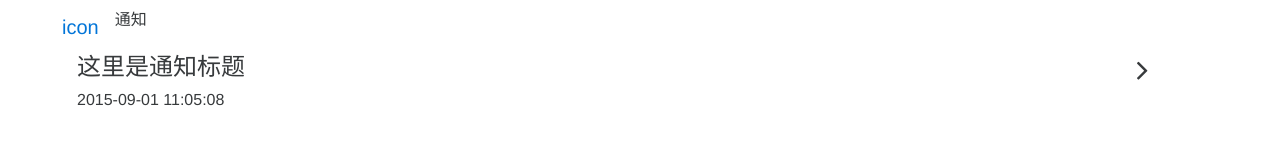
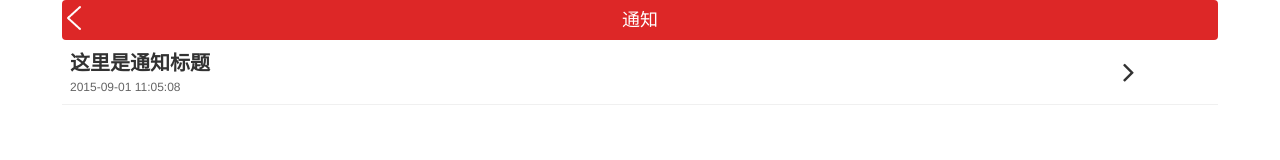
Before and after one commit to liusiyu/OneBuyingMobile, a plain HTML site: page notice.html in a window 1280 px wide. Drawn offline with Linux system fonts and the light colour scheme.

Commit message:
通知
通知

```diff
--- a/css/base.css
+++ b/css/base.css
@@ -527,6 +527,20 @@ p{margin: 0;}
 .user-id .user-coin{color: #ffff00;font-size: 18px;}
 
 /*通知*/
+.notice-list{border-bottom: 1px solid #f0f0f0;padding: 8px;display: block;color: #323232;}
+.notice-list:focus{text-decoration: none;color: #323232}
+.notice-list .col-xs-11,.col-xs-1{padding: 0;}
+.notice-title{font-size: 20px;font-weight: 600;}
+.notice-time{font-size: 12px;color: #646464;}
+.notice-arrow{padding: 8px;}
+
+
+
+
+
+
+
+
 
 
 
--- a/notice.html
+++ b/notice.html
@@ -15,24 +15,28 @@
 
 <body>
     <!--导航-->
-    <nav class="navbar">
-        <div class="container">
-            <a href="#" class="navbar-brand">icon</a>
+    <nav class="navbar navbar-light bg-faded container header">
+        <div class="col-xs-1 icon-logo-box">
+            <a href="#"><img class="icon" src="images/go-back.png"></a>
+        </div>
+        <div class="col-xs-10 header-title">
             通知
+        </div>
+        <div class="col-xs-1 icon-logo-box">
         </div>
     </nav>
     <!--内容-->
     <div class="container">
         <!-- 头部 -->
-        <div class="row">
+        <a class="row notice-list" href="#">
             <div class="col-xs-11">
-                <h4>这里是通知标题</h4>
-                <p>2015-09-01 11:05:08</p>
+                <p class="notice-title">这里是通知标题</p>
+                <p class="notice-time">2015-09-01 11:05:08</p>
             </div>
             <div class="col-xs-1">
-                <i class="fa fa-angle-right fa-2x"></i>
+                <i class="fa fa-angle-right fa-2x notice-arrow"></i>
             </div>
-        </div>
+        </a>
     </div>
     <!-- 底栏 -->
     <script src="js/jquery-2.1.4.min.js"></script>
```
